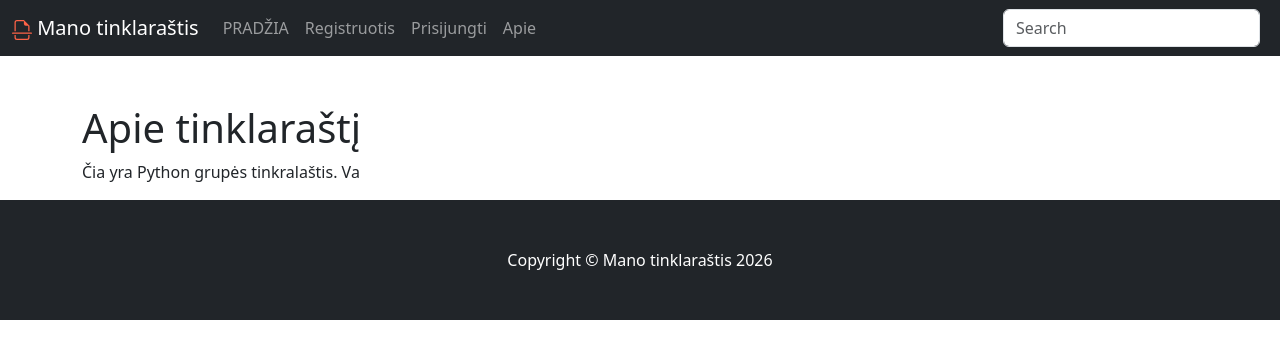
After one commit to DonatasNoreika/blog_20260320, a Django app: page /about/ in a window 1280 px wide. The commit adds this page. Shown: the top 359 px of the page. Run offline with Django 5.2, Linux system fonts and the light colour scheme.

Commit message:
+Pridėtas about puslapis

```diff
--- /dev/null
+++ b/mysite/blog/templates/about.html
@@ -0,0 +1,10 @@
+{% extends 'base.html' %}
+
+{% block title %}Įrašas{% endblock %}
+
+{% block content %}
+
+<h1>Apie tinklaraštį</h1>
+<p>Čia yra Python grupės tinkralaštis. Va</p>
+
+{% endblock %}
--- a/mysite/blog/templates/base.html
+++ b/mysite/blog/templates/base.html
@@ -53,6 +53,9 @@
                         <li class="nav-item"><a class="nav-link" href="{% url 'signup'%}">Registruotis</a></li>
                         <li class="nav-item"><a class="nav-link" href="{% url 'login'%}">Prisijungti</a></li>
                       {% endif %}
+                        <li class="nav-item">
+                            <a class="nav-link" href="{% url 'about' %}">Apie</a>
+                        </li>
                     </ul>
 
                     <form class="d-flex" action="{% url 'search' %}">
--- a/mysite/blog/urls.py
+++ b/mysite/blog/urls.py
@@ -14,4 +14,5 @@ urlpatterns = [
     path('posts/<int:pk>/delete/', views.PostDeleteView.as_view(), name='post_delete'),
     path('comments/<int:pk>/update/', views.CommentUpdateView.as_view(), name='comment_update'),
     path('comments/<int:pk>/delete/', views.CommentDeleteView.as_view(), name='comment_delete'),
+    path("about/", views.about, name="about"),
 ]
--- a/mysite/blog/views.py
+++ b/mysite/blog/views.py
@@ -143,3 +143,7 @@ class CommentDeleteView(LoginRequiredMixin, UserPassesTestMixin, generic.DeleteV
 
     def test_func(self):
         return self.get_object().author == self.request.user
+
+
+def about(request):
+    return render(request, template_name="about.html")
```
